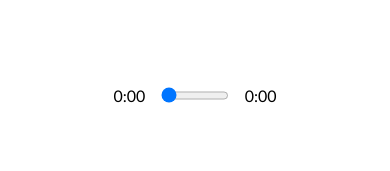
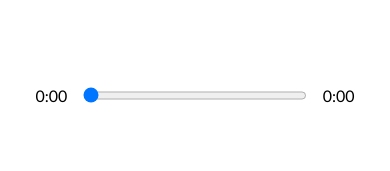
Before and after one commit to Jurkel/react-music-player, a React (Create React App) app: page / in a window 390 px wide. Shown: the part 521-692 px from the top of the page. Built offline with nearby package versions, Linux system fonts and the light colour scheme.

Commit message:
Adding styling animations

```diff
--- a/src/App.js
+++ b/src/App.js
@@ -28,7 +28,7 @@
   }
 
   return (
-    <div className="App">
+    <div className={`App ${libraryStatus ? "library-active" : ''}`}>
       <Nav libraryStatus={libraryStatus} setLibraryStatus={setLibraryStatus} />
       <Song currentSong={currentSong} />
       <Player
--- a/src/styles/_library.scss
+++ b/src/styles/_library.scss
@@ -61,3 +61,9 @@
   transform: translateX(0%);
   opacity: 1;
 }
+
+@media screen and (max-width: 768px){
+  .library{
+    width: 100%;
+  }
+}
--- a/src/styles/_nav.scss
+++ b/src/styles/_nav.scss
@@ -16,3 +16,11 @@
     }
   }
 }
+
+@media screen and (max-width: 768px){
+  nav{
+    button{
+      z-index: 10;
+    }
+  }
+}
--- a/src/styles/_player.scss
+++ b/src/styles/_player.scss
@@ -11,7 +11,8 @@
   display: flex;
   input{
     width: 100%;
-    padding: 1rem 0rem;
+    background: transparent;
+    cursor: pointer;
   }
   p{
     padding: 1rem;
@@ -28,3 +29,12 @@
     cursor: pointer;
   }
 }
+
+@media screen and (max-width: 768px){
+  .time-control{
+    width: 90%;
+  }
+  .play-control{
+    width: 65%;
+  }
+}
--- a/src/styles/_song.scss
+++ b/src/styles/_song.scss
@@ -14,3 +14,11 @@
     font-size: 1rem;
   }
 }
+
+@media screen and (max-width: 768px){
+  .song-container{
+    img{
+      width: 60%;
+    }
+  }
+}
--- a/src/styles/app.scss
+++ b/src/styles/app.scss
@@ -11,9 +11,18 @@
 body {
   font-family: 'Lato', sans-serif;
 }
+
 h3,h4 {
   font-weight: 400;
   color: rgb(104, 104, 104);
+}
+
+.App {
+  transition: all 0.5s ease;
+}
+
+.library-active {
+  margin-left: 30%;
 }
 
 @import './song';
```
Also changed, not shown: src/components/Player.js (+11 -1 lines), 1 other file (tests, documents, lock files or other folders).
